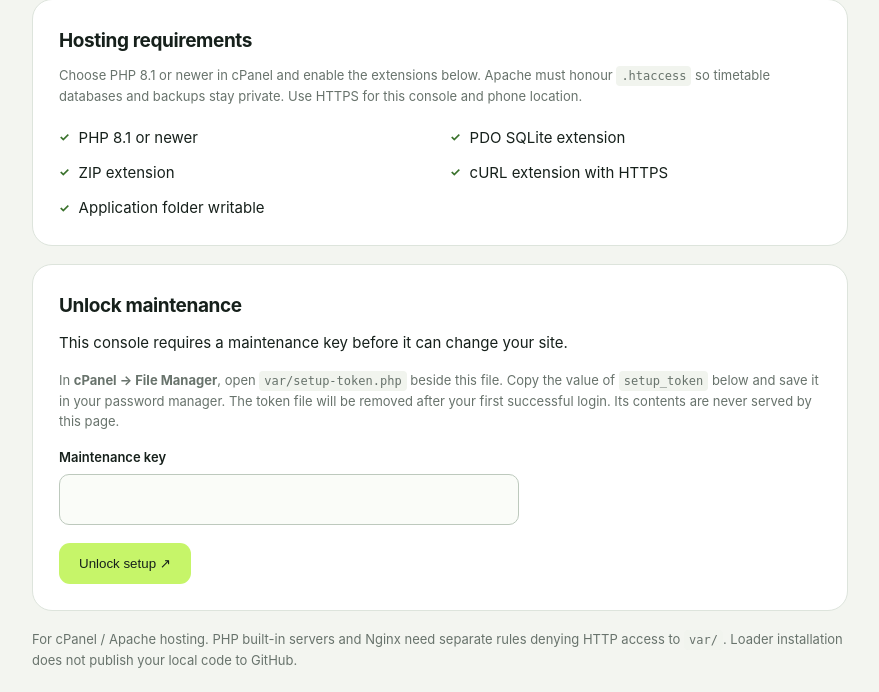
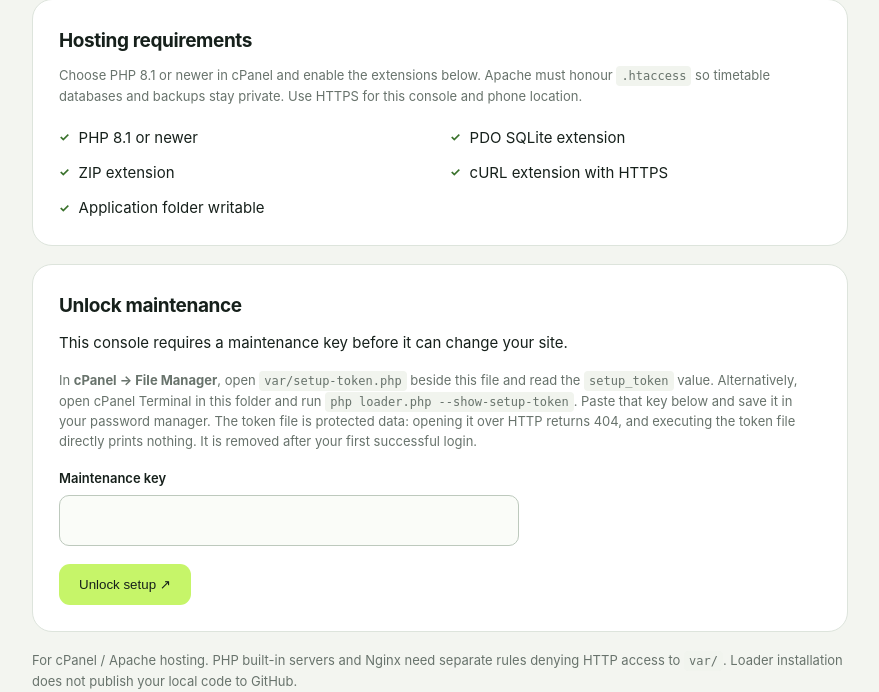
Before and after one commit to efrgdgr0024345/map, a PHP site: page /loader.php in a window 1280 px wide. Shown: the part 260-952 px from the top of the page, without its empty margins (200-1079 px from the left). Before the commit the page ends 928 px from the top, so only its background shows below. Run offline with PHP 8.4, Linux system fonts and the light colour scheme.

Commit message:
Support real Perth GTFS headers and terminal installation

```diff
--- a/index.php
+++ b/index.php
@@ -62,7 +62,7 @@
       <button type="button" id="network-toggle" class="network-toggle" aria-pressed="false"><span class="toggle-track"><span></span></span><span>Show the whole network</span></button>
     </div>
 
-    <div class="panel-footer"><span class="small-map-icon" aria-hidden="true"><svg viewBox="0 0 24 24"><path d="M5 19 19 5M6 5h13v13"/></svg></span><span>Open maps. A clearer way forward.</span></div>
+    <div class="panel-footer"><span class="small-map-icon" aria-hidden="true"><svg viewBox="0 0 24 24"><path d="M5 19 19 5M6 5h13v13"/></svg></span><span>Open maps. A clearer way forward.</span><p class="timetable-attribution">Timetable data available free of charge from <a href="https://www.transperth.wa.gov.au/About/Spatial-Data-Access" target="_blank" rel="noopener">www.transperth.wa.gov.au</a></p></div>
   </main>
 
   <div class="map-hint" id="map-hint" hidden><span id="map-hint-text">Tap the map to choose your destination</span><button type="button" id="cancel-map-pick" aria-label="Cancel map selection">×</button></div>
--- a/loader.php
+++ b/loader.php
@@ -4,6 +4,7 @@
  * Upload this file into an empty site folder, open it, and read the generated
  * var/setup-token.php in cPanel File Manager to obtain the maintenance key.
  * No key is ever returned by this page. The app and this loader update together.
+ * Local CLI commands are documented by php loader.php --help.
  */
 declare(strict_types=1);
 
@@ -511,15 +512,99 @@ function pm_run_setup(bool $downloadApplication = true): array
     return $result;
 }
 
+function pm_cli_usage(): string
+{
+    return <<<'USAGE'
+Perth Map — installer and maintenance
+
+Usage: php loader.php <command>
+
+  --help              Show this help (also the default without a command).
+  --check             Check PHP extensions and writable application storage.
+  --show-setup-token  Show the initial browser maintenance key in this terminal.
+                      Available only before maintenance has been configured.
+  --install           Download the app and loader, then import and verify the timetable.
+  --update            Back up and update the app and loader, then refresh the timetable.
+  --refresh           Import and verify the timetable without downloading application files.
+
+Install, update and refresh print a JSON result. Exit status is 0 only when
+setup completes, 1 on a failed check/setup, or 2 for an invalid command.
+Run commands as your cPanel account user from the folder containing loader.php.
+The guarded var/setup-token.php is private data: read it in File Manager or
+use --show-setup-token; executing that token file directly does not print it.
+USAGE;
+}
+
+/** CLI access requires local account access; it never uses a browser session. */
+function pm_cli(array $arguments): int
+{
+    if ($arguments === [] || $arguments === ['--help'] || $arguments === ['-h']) {
+        fwrite(STDOUT, pm_cli_usage() . PHP_EOL);
+        return 0;
+    }
+    if (count($arguments) !== 1 || !in_array($arguments[0], ['--check', '--show-setup-token', '--install', '--update', '--refresh'], true)) {
+        fwrite(STDERR, "Unknown or combined commands. Choose exactly one command.\n\n" . pm_cli_usage() . PHP_EOL);
+        return 2;
+    }
+    $command = $arguments[0];
+    if ($command === '--check') {
+        $requirements = pm_requirements();
+        foreach ($requirements as $label => $passed) {
+            fwrite(STDOUT, ($passed ? '[OK] ' : '[MISSING] ') . $label . PHP_EOL);
+        }
+        return in_array(false, $requirements, true) ? 1 : 0;
+    }
+    if ($command === '--show-setup-token') {
+        try {
+            pm_prepare_private();
+            $lock = pm_lock();
+            try {
+                if (file_exists(PM_LOADER_PRIVATE . '/maintenance.php') || is_link(PM_LOADER_PRIVATE . '/maintenance.php')) {
+                    throw new RuntimeException('No setup token is available: maintenance is already configured and only a password hash is stored. Use your saved maintenance key; if it is lost, follow the recovery instructions on loader.php.');
+                }
+                $environment = getenv('PERTH_MAP_SETUP_TOKEN');
+                if (is_string($environment) && $environment !== '') {
+                    throw new RuntimeException('No generated setup token is available: the maintenance key is supplied by PERTH_MAP_SETUP_TOKEN in your hosting settings. Use your configured key.');
+                }
+                $source = pm_auth_source();
+                if (!isset($source['plain'])) {
+                    throw new RuntimeException('No plaintext setup token is stored. Use your saved maintenance key.');
+                }
+                $token = $source['plain'];
+            } finally {
+                flock($lock, LOCK_UN);
+                fclose($lock);
+            }
+            // The operator explicitly requested this value in their own terminal.
+            fwrite(STDOUT, $token . PHP_EOL);
+            return 0;
+        } catch (Throwable $exception) {
+            fwrite(STDERR, $exception->getMessage() . PHP_EOL);
+            return 1;
+        }
+    }
+    try {
+        pm_prepare_private();
+        $lock = pm_lock();
+        try {
+            $result = pm_run_setup($command !== '--refresh');
+        } finally {
+            flock($lock, LOCK_UN);
+            fclose($lock);
+        }
+    } catch (Throwable $exception) {
+        $result = ['complete' => false, 'error' => $exception->getMessage(), 'steps' => []];
+    }
+    fwrite(STDOUT, json_encode($result, JSON_PRETTY_PRINT | JSON_UNESCAPED_SLASHES | JSON_THROW_ON_ERROR) . PHP_EOL);
+    return !empty($result['complete']) ? 0 : 1;
+}
+
 if (defined('PM_LOADER_LIBRARY_ONLY') && PM_LOADER_LIBRARY_ONLY === true) {
     return;
 }
 
 if (PHP_SAPI === 'cli') {
-    foreach (pm_requirements() as $label => $passed) {
-        echo ($passed ? '[OK] ' : '[MISSING] ') . $label . PHP_EOL;
-    }
-    exit(in_array(false, pm_requirements(), true) ? 1 : 0);
+    exit(pm_cli(array_slice($argv, 1)));
 }
 
 header('Cache-Control: no-store, private');
@@ -675,7 +760,7 @@ $csrf = pm_escape($_SESSION['csrf']);
 </ul></section>
 <?php if (!$authenticated && !$fatal): ?>
 <section class="card"><h2>Unlock maintenance</h2><p>This console requires a maintenance key before it can change your site.</p>
-<?php if ($environmentKey): ?><p class="note">Use the key configured in your hosting environment as <code>PERTH_MAP_SETUP_TOKEN</code>.</p><?php elseif (is_file(PM_LOADER_PRIVATE . '/setup-token.php')): ?><p class="note">In <strong>cPanel → File Manager</strong>, open <code>var/setup-token.php</code> beside this file. Copy the value of <code>setup_token</code> below and save it in your password manager. The token file will be removed after your first successful login. Its contents are never served by this page.</p><?php else: ?><p class="note">Use your saved maintenance key. If it is lost, use cPanel File Manager to remove <code>var/maintenance.php</code>, then reload this page to generate a new private setup token. Existing transport data is preserved.</p><?php endif; ?>
+<?php if ($environmentKey): ?><p class="note">Use the key configured in your hosting environment as <code>PERTH_MAP_SETUP_TOKEN</code>.</p><?php elseif (is_file(PM_LOADER_PRIVATE . '/setup-token.php')): ?><p class="note">In <strong>cPanel → File Manager</strong>, open <code>var/setup-token.php</code> beside this file and read the <code>setup_token</code> value. Alternatively, open cPanel Terminal in this folder and run <code>php loader.php --show-setup-token</code>. Paste that key below and save it in your password manager. The token file is protected data: opening it over HTTP returns 404, and executing the token file directly prints nothing. It is removed after your first successful login.</p><?php else: ?><p class="note">Use your saved maintenance key. If it is lost, use cPanel File Manager to remove <code>var/maintenance.php</code>, then reload this page to generate a new private setup token. Existing transport data is preserved.</p><?php endif; ?>
 <form method="post"><input type="hidden" name="csrf" value="<?= $csrf ?>"><input type="hidden" name="action" value="login"><label for="key">Maintenance key</label><input id="key" type="password" name="key" required autocomplete="current-password" maxlength="512"><div class="row"><button class="primary" type="submit">Unlock setup ↗</button></div></form></section>
 <?php elseif ($authenticated): ?>
 <section class="card"><span class="status"><?= $setupComplete ? 'Map ready · current timetable verified' : ($installed ? 'Setup incomplete · timetable needs attention' : 'Ready to install from one file') ?></span><h2 style="margin-top:16px"><?= $installed ? 'Update the complete system' : 'Install & set up your map' ?></h2><p><?= $installed ? 'Back up and update the map and loader together, then automatically refresh the official Perth timetable.' : 'This one action downloads all project files, sets up protected storage, and imports the official Perth timetable. You do not need to upload the application separately.' ?></p><p class="note">Code comes from <a href="https://github.com/efrgdgr0024345/map" rel="noreferrer">efrgdgr0024345/map</a>, branch <code>main</code>, over verified HTTPS. Your database, local <code>config.php</code>, environment files, and maintenance credentials are preserved. Replaced files, including the loader, are backed up before installation.</p><p class="note">The application code must already be published to that GitHub repository. A README-only repository is refused without changing application files. Your hosting needs outbound HTTPS access to <code>codeload.github.com</code> and the official Transperth feed.</p>
@@ -695,7 +780,7 @@ $csrf = pm_escape($_SESSION['csrf']);
 <section class="card"><h2><?= $setupComplete ? 'Timetable maintenance' : 'Finish timetable setup' ?></h2><p><?= pm_escape($readiness['message']) ?></p><p class="note">Refresh imports the official schedule and verifies that it covers today in Perth. Scheduled vehicle positions are estimates; importing the timetable does not enable live GPS tracking.</p><p class="note">Allow several minutes and free disk space for the feed, a temporary database, and existing data. The console requests up to 600 seconds, but your hosting provider may impose a shorter limit. A failed import retains the previous database.</p>
 <form method="post"><input type="hidden" name="csrf" value="<?= $csrf ?>"><input type="hidden" name="action" value="import"><div class="row"><button type="submit"><?= $setupComplete ? 'Refresh timetable' : 'Retry timetable setup' ?></button><?php if ($setupComplete): ?><a class="button quiet" href="./">Open map</a><?php endif; ?></div></form>
 <details style="margin-top:20px"><summary>Large-feed troubleshooting</summary><p class="note">If your hosting request limit prevents the browser import from finishing, ask your provider to raise it. cPanel Terminal or a scheduled task can also run the same importer without a browser timeout:</p><pre>cd <?= pm_escape(PM_LOADER_ROOT) ?>
-php scripts/import-gtfs.php</pre><p class="note">Return here afterwards; readiness is checked against the actual database, not the presence of application files.</p></details>
+php loader.php --refresh</pre><p class="note">Return here afterwards; readiness is checked against the actual database, not the presence of application files.</p></details>
 </section>
 <?php endif; ?>
 <section class="card"><details><summary>Maintenance key & storage</summary><p class="note">Keep <code>var</code> private and writable by your PHP user. Do not grant world-write permissions. Download a backup through cPanel File Manager before clearing old backups. Authenticated access expires after one hour of inactivity.</p>
```
Also changed, not shown: src/GtfsImporter.php (+17 -1 lines), tests/transit.php (+31 -0 lines), .github/workflows/check.yml, README.md, assets/style.css, 1 other file.
